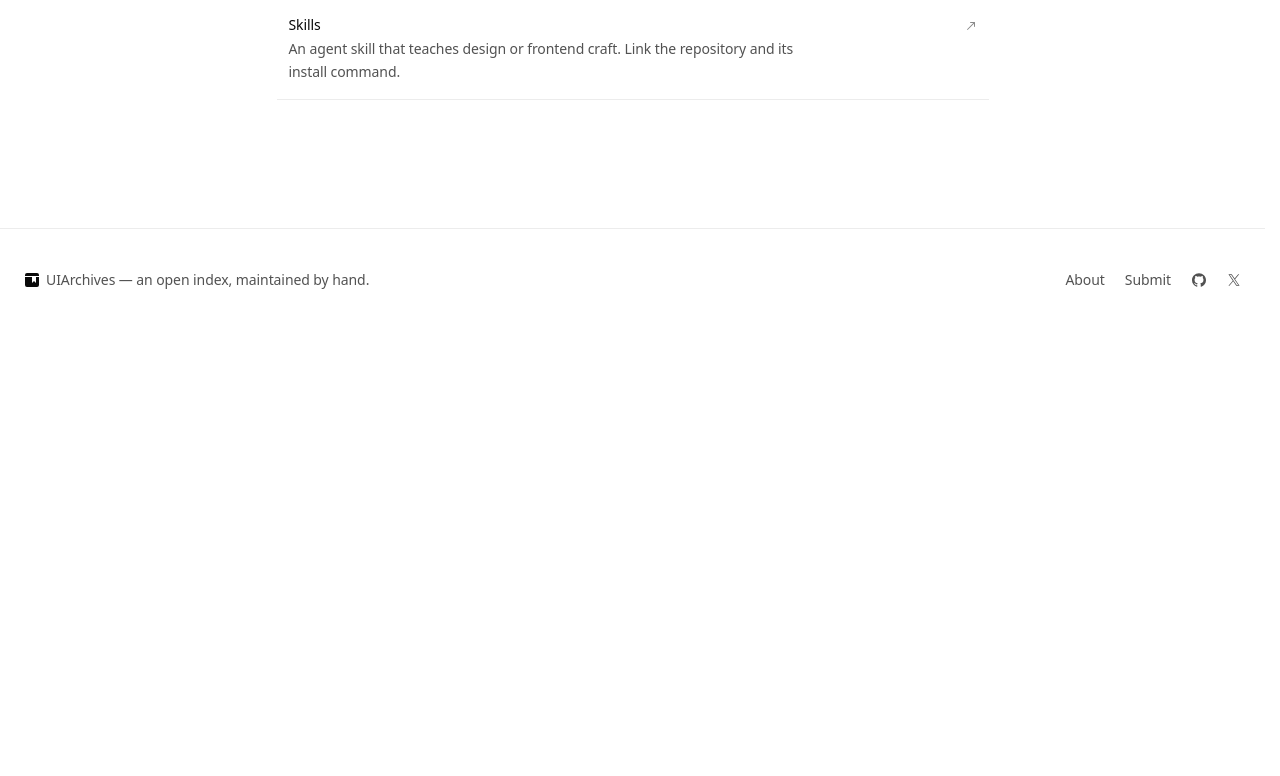
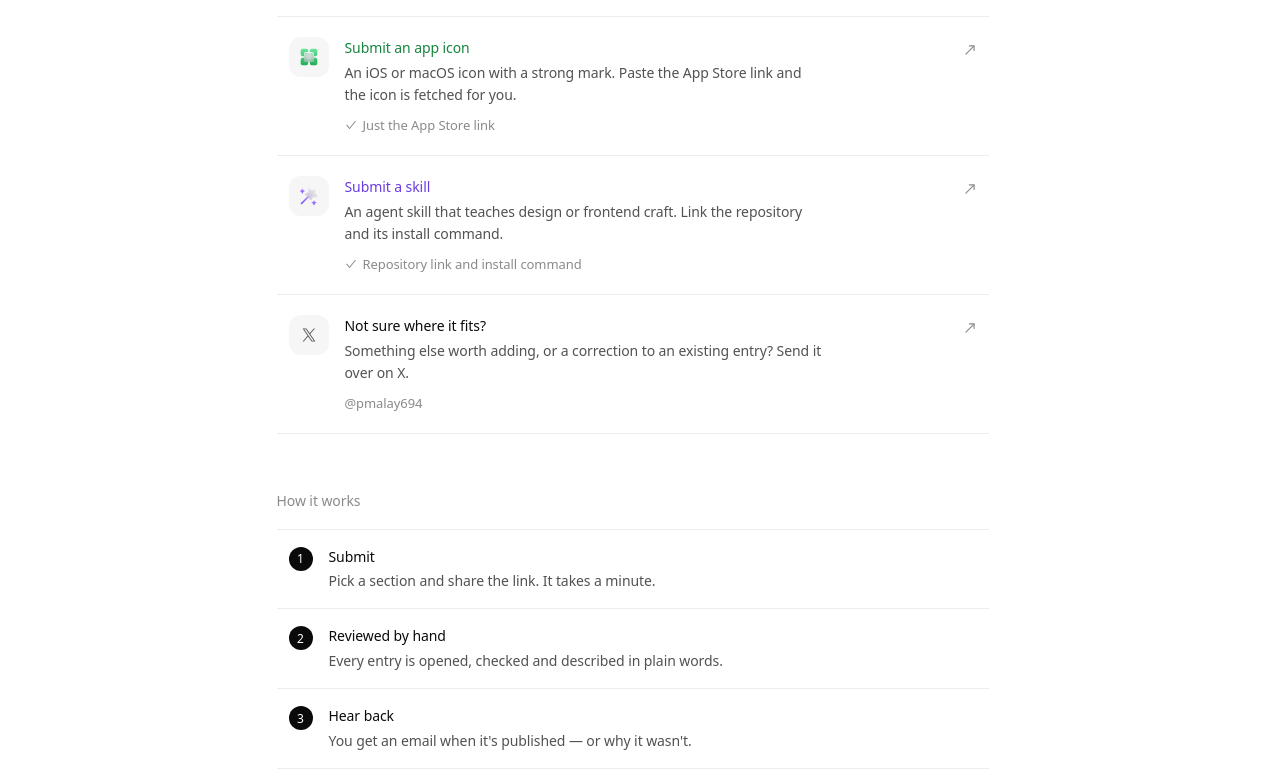
Before and after one commit to Malay146/UIArchives, a Next.js app: page /submit in a window 1280 px wide. Shown: the part 644-1420 px from the top of the page. Before the commit the page ends 975 px from the top, so only its background shows below. Built offline with nearby package versions, Linux system fonts and the light colour scheme; no server answers; what reading-time would draw is missing.

Commit message:
Submit page: single-column rows with section icons, what you'll need, how it works
Co-Authored-By: Claude Opus 5.5 <noreply@anthropic.com>

```diff
--- a/app/submit/page.tsx
+++ b/app/submit/page.tsx
@@ -2,7 +2,8 @@ import type { Metadata } from "next";
 import Link from "next/link";
 import { Header } from "@/components/site/header";
 import { Footer } from "@/components/site/footer";
-import { ArrowUpRightGlyph18 } from "@/components/icons";
+import { ArrowUpRightGlyph18, CheckGlyph18, XTwitterGlyph32 } from "@/components/icons";
+import { SectionIcon } from "@/components/site/section-icon";
 import { SECTION_ORDER, SECTION_SCHEMAS } from "@/lib/section-schemas";
 
 export const metadata: Metadata = {
@@ -11,31 +12,101 @@ export const metadata: Metadata = {
   alternates: { canonical: "/submit" },
 };
 
+/** What each section asks for first — shown so people know before they click. */
+const NEEDS: Record<string, string> = {
+  resources: "Name, website and a one-line description",
+  designs: "Just the X post link",
+  "og-images": "The page URL — we fetch its image",
+  "app-icons": "Just the App Store link",
+  skills: "Repository link and install command",
+};
+
+const STEPS = [
+  { title: "Submit", body: "Pick a section and share the link. It takes a minute." },
+  { title: "Reviewed by hand", body: "Every entry is opened, checked and described in plain words." },
+  { title: "Hear back", body: "You get an email when it's published — or why it wasn't." },
+];
+
 export default function Page() {
   return (
     <>
       <Header />
       <main className="mx-auto max-w-[760px] px-4 pt-12 sm:px-6 sm:pt-16">
-        <h1 className="font-medium">Submit something</h1>
-        <p className="mt-3 max-w-[460px] text-fg-2">
-          Each section asks for different things. Pick where it belongs — every submission is reviewed by hand, and you'll hear back by email.
+        <h1 className="text-[22px] leading-tight font-medium tracking-[-0.02em]">Submit something</h1>
+        <p className="mt-3 max-w-[520px] text-[15px] leading-[1.7] text-fg-2">
+          Know a resource, design, OG image, app icon or skill that belongs in the archive? Pick where it fits —
+          each section only asks for what it needs.
         </p>
+
         <ul className="mt-10 border-t">
           {SECTION_ORDER.map((k) => {
             const s = SECTION_SCHEMAS[k];
             return (
-              <li key={k}>
-                <Link href={`/submit/${k}`} className="group flex items-start justify-between gap-6 border-b py-4 transition-colors hover:bg-hover sm:px-3">
-                  <span className="flex flex-col gap-0.5">
-                    <span className="font-medium">{s.label}</span>
-                    <span className="max-w-[520px] text-fg-2">{s.intro}</span>
+              <li key={k} className="border-b">
+                <Link
+                  href={`/submit/${k}`}
+                  className={`tint-${k} group flex items-start gap-4 py-5 transition-colors duration-200 hover:bg-hover sm:px-3`}
+                >
+                  <span className="grid size-10 shrink-0 place-items-center rounded-xl bg-hover transition-colors duration-200 group-hover:bg-bg">
+                    <SectionIcon slug={k} className="size-5" />
                   </span>
-                  <ArrowUpRightGlyph18 aria-hidden="true" className="mt-1.5 size-3 shrink-0 text-fg-3 transition-colors group-hover:text-fg" />
+                  <span className="min-w-0 flex-1">
+                    <span className="block font-medium text-[var(--tint)]">
+                      Submit {/^(og|app|[aeiou])/i.test(s.noun) ? "an" : "a"} {s.noun}
+                    </span>
+                    <span className="mt-0.5 block max-w-[60ch] text-fg-2">{s.intro}</span>
+                    <span className="mt-2 flex items-center gap-1.5 text-[13px] text-fg-3">
+                      <CheckGlyph18 aria-hidden="true" className="size-3" />
+                      {NEEDS[k]}
+                    </span>
+                  </span>
+                  <ArrowUpRightGlyph18
+                    aria-hidden="true"
+                    className="mt-1.5 size-3.5 shrink-0 text-fg-3 transition-transform duration-200 group-hover:translate-x-0.5 group-hover:-translate-y-0.5 group-hover:text-[var(--tint)]"
+                  />
                 </Link>
               </li>
             );
           })}
+          <li className="border-b">
+            <a
+              href="https://x.com/pmalay694"
+              target="_blank"
+              rel="noopener noreferrer"
+              className="group flex items-start gap-4 py-5 transition-colors duration-200 hover:bg-hover sm:px-3"
+            >
+              <span className="grid size-10 shrink-0 place-items-center rounded-xl bg-hover text-fg-2 transition-colors duration-200 group-hover:bg-bg group-hover:text-fg">
+                <XTwitterGlyph32 aria-hidden="true" className="size-4" />
+              </span>
+              <span className="min-w-0 flex-1">
+                <span className="block font-medium">Not sure where it fits?</span>
+                <span className="mt-0.5 block max-w-[60ch] text-fg-2">
+                  Something else worth adding, or a correction to an existing entry? Send it over on X.
+                </span>
+                <span className="mt-2 block text-[13px] text-fg-3">@pmalay694</span>
+              </span>
+              <ArrowUpRightGlyph18
+                aria-hidden="true"
+                className="mt-1.5 size-3.5 shrink-0 text-fg-3 transition-transform duration-200 group-hover:translate-x-0.5 group-hover:-translate-y-0.5 group-hover:text-fg"
+              />
+            </a>
+          </li>
         </ul>
+
+        <section className="mt-14">
+          <h2 className="mb-4 text-fg-3">How it works</h2>
+          <ol className="border-t">
+            {STEPS.map((step, i) => (
+              <li key={step.title} className="flex items-start gap-4 border-b py-4 sm:px-3">
+                <span className="mt-px grid size-6 shrink-0 place-items-center rounded-full bg-fg text-[12px] font-medium text-bg tabular-nums">{i + 1}</span>
+                <span className="min-w-0">
+                  <span className="block font-medium">{step.title}</span>
+                  <span className="mt-0.5 block text-fg-2">{step.body}</span>
+                </span>
+              </li>
+            ))}
+          </ol>
+        </section>
       </main>
       <Footer />
     </>
```
